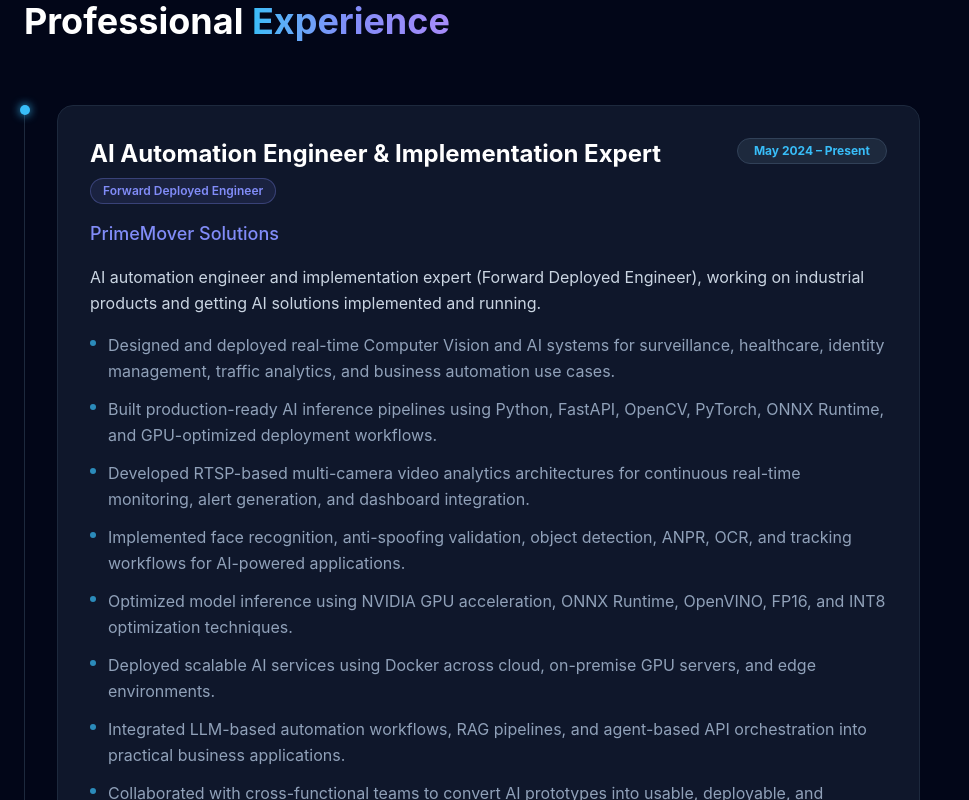
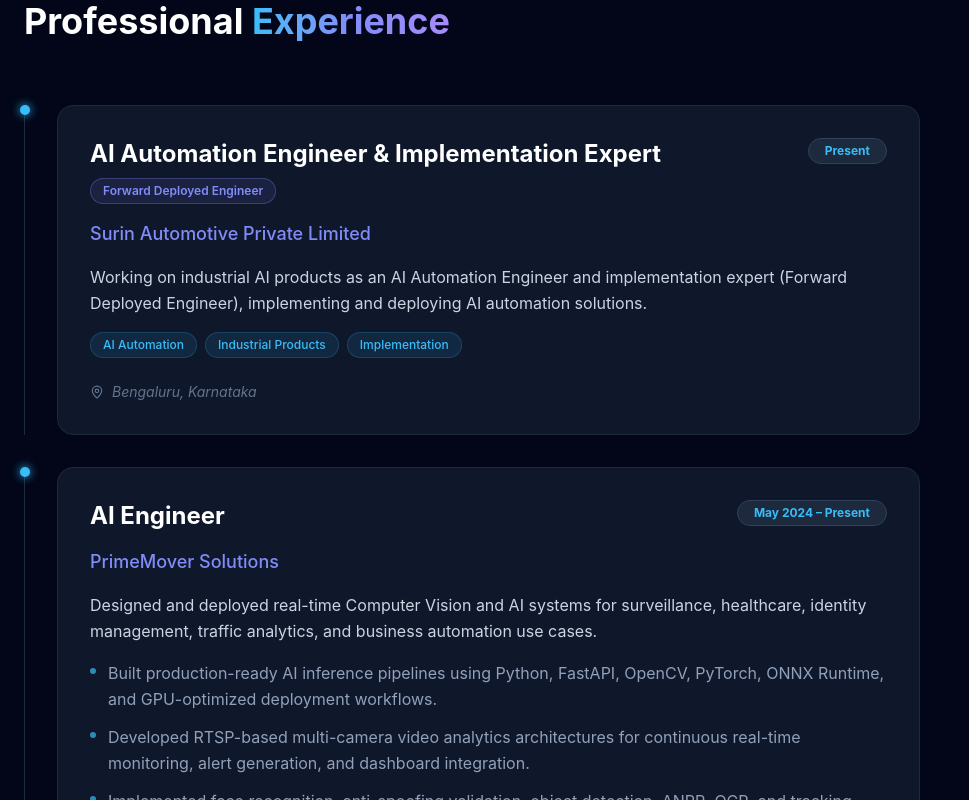
Before and after one commit to sesand/Updated_Portfolio, a React (Vite) app: page / in a window 1280 px wide. Shown: the part 2360-3160 px from the top of the page, without its empty margins (0-969 px from the left). Built offline with nearby package versions, Linux system fonts and the light colour scheme.

Commit message:
Fix experience: current role is at Surin Automotive Private Limited (Bengaluru); restore PrimeMover entry to the June 2026 resume wording

```diff
--- a/src/data/profile.js
+++ b/src/data/profile.js
@@ -52,12 +52,20 @@ export const profile = {
     {
       role: "AI Automation Engineer & Implementation Expert",
       roleNote: "Forward Deployed Engineer",
+      company: "Surin Automotive Private Limited",
+      period: "Present",
+      location: "Bengaluru, Karnataka",
+      description: "Working on industrial AI products as an AI Automation Engineer and implementation expert (Forward Deployed Engineer), implementing and deploying AI automation solutions.",
+      highlights: [],
+      tech: ["AI Automation", "Industrial Products", "Implementation"],
+    },
+    {
+      role: "AI Engineer",
       company: "PrimeMover Solutions",
       period: "May 2024 – Present",
       location: "Coimbatore, Tamil Nadu",
-      description: "AI automation engineer and implementation expert (Forward Deployed Engineer), working on industrial products and getting AI solutions implemented and running.",
+      description: "Designed and deployed real-time Computer Vision and AI systems for surveillance, healthcare, identity management, traffic analytics, and business automation use cases.",
       highlights: [
-        "Designed and deployed real-time Computer Vision and AI systems for surveillance, healthcare, identity management, traffic analytics, and business automation use cases.",
         "Built production-ready AI inference pipelines using Python, FastAPI, OpenCV, PyTorch, ONNX Runtime, and GPU-optimized deployment workflows.",
         "Developed RTSP-based multi-camera video analytics architectures for continuous real-time monitoring, alert generation, and dashboard integration.",
         "Implemented face recognition, anti-spoofing validation, object detection, ANPR, OCR, and tracking workflows for AI-powered applications.",
@@ -66,7 +74,7 @@ export const profile = {
         "Integrated LLM-based automation workflows, RAG pipelines, and agent-based API orchestration into practical business applications.",
         "Collaborated with cross-functional teams to convert AI prototypes into usable, deployable, and business-ready software products.",
       ],
-      tech: ["AI Automation", "Python", "FastAPI", "PyTorch", "OpenCV", "ONNX Runtime", "OpenVINO", "Docker", "RTSP"],
+      tech: ["Python", "FastAPI", "PyTorch", "OpenCV", "ONNX Runtime", "OpenVINO", "Docker", "RTSP"],
     },
     {
       role: "Machine Learning Engineer Intern",
```
